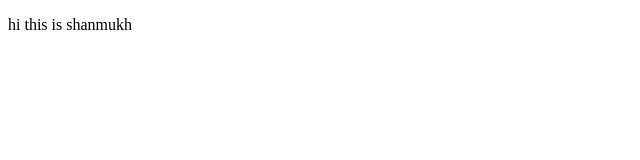
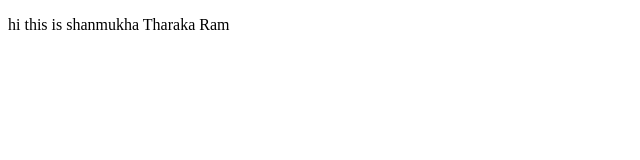
Before and after one commit to Shanmukh-0007/basicgit, a plain HTML site: page index.html in a window 1280 px wide. Shown: the whole page, without its empty margins (0-640 px from the left). Drawn offline with Linux system fonts and the light colour scheme.

Commit message:
Update index.html

```diff
--- a/index.html
+++ b/index.html
@@ -6,6 +6,6 @@
     <title>Document</title>
 </head>
 <body>
-    <p>hi this is shanmukh</p>
+    <p>hi this is shanmukha Tharaka Ram</p>
 </body>
 </html>
```
